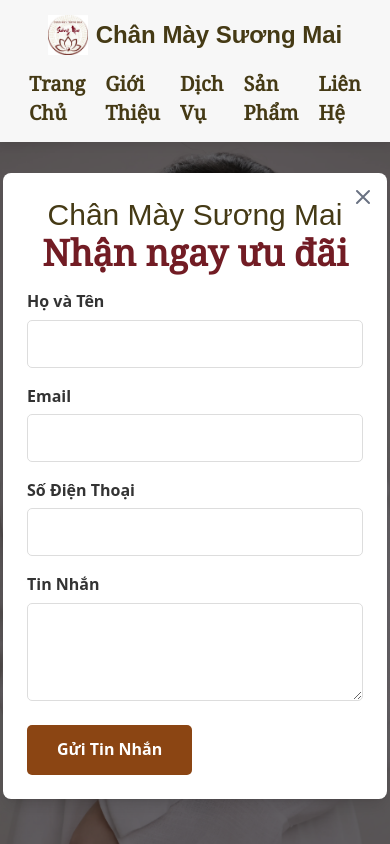
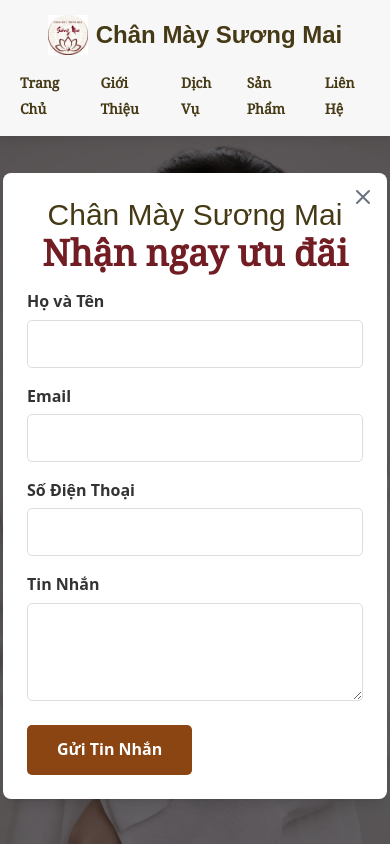
Before and after one commit to TriThuc2321/thammy, a Next.js app: page / in a window 390 px wide. Shown: the top 844 px of the page. Built offline with nearby package versions, Linux system fonts and the light colour scheme; a web font is replaced by a local one.

Commit message:
chore: update font size

```diff
--- a/src/components/Header/index.tsx
+++ b/src/components/Header/index.tsx
@@ -16,29 +16,19 @@ export default function Header() {
         <nav>
           <ul className="font-noto">
             <li>
-              <Link className="text-xl" href="#home">
-                Trang Chủ
-              </Link>
+              <Link href="#home">Trang Chủ</Link>
             </li>
             <li>
-              <Link className="text-xl" href="#about">
-                Giới Thiệu
-              </Link>
+              <Link href="#about">Giới Thiệu</Link>
             </li>
             <li>
-              <Link className="text-xl" href="#services">
-                Dịch Vụ
-              </Link>
+              <Link href="#services">Dịch Vụ</Link>
             </li>
             <li>
-              <Link className="text-xl" href="#products">
-                Sản Phẩm
-              </Link>
+              <Link href="#products">Sản Phẩm</Link>
             </li>
             <li>
-              <Link className="text-xl" href="#contact">
-                Liên Hệ
-              </Link>
+              <Link href="#contact">Liên Hệ</Link>
             </li>
           </ul>
         </nav>
--- a/src/components/Header/styles.css
+++ b/src/components/Header/styles.css
@@ -67,4 +67,12 @@ nav ul li a:hover::after {
   nav ul li {
     margin: 0 10px;
   }
+
+  a {
+    font-size: 14px;
+  }
+
+  header .container {
+    padding: 15px 10px;
+  }
 }
```
